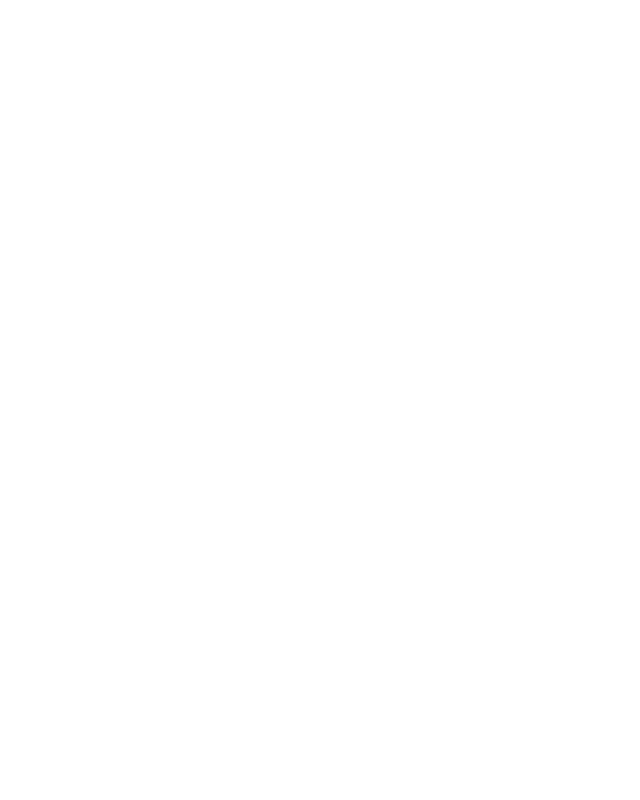
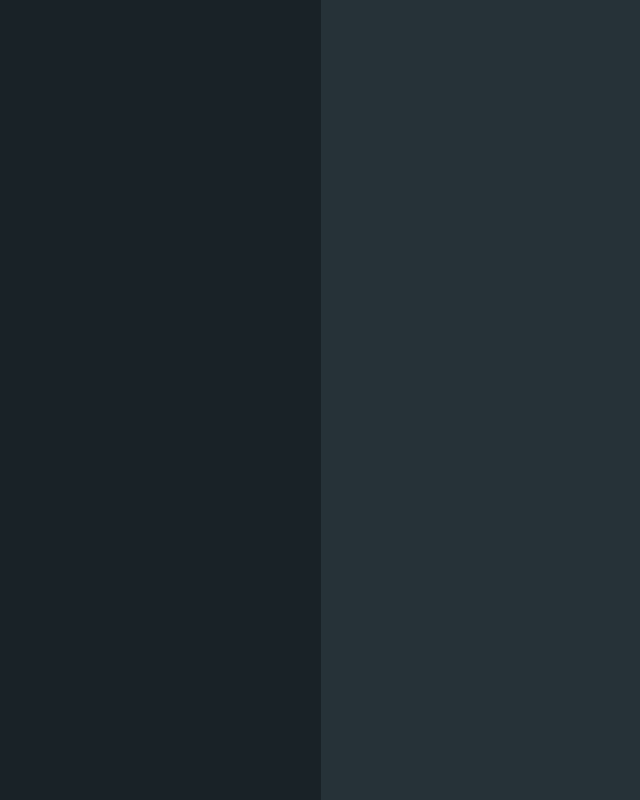
Before and after one commit to minhwood/portfolio, a Vue app: page /home in a window 1280 px wide. Shown: the whole page, without its empty margins (319-959 px from the left). Built offline with nearby package versions, Linux system fonts and the light colour scheme.

Commit message:
AddBackground

```diff
--- a/src/App.vue
+++ b/src/App.vue
@@ -13,12 +13,14 @@
 </script>
 
 <style>
+body {
+  margin: 0px !important;
+}
+
 #app {
   font-family: Avenir, Helvetica, Arial, sans-serif;
   -webkit-font-smoothing: antialiased;
   -moz-osx-font-smoothing: grayscale;
-  text-align: center;
   color: #2c3e50;
-  margin-top: 60px;
 }
 </style>
--- a/src/pages/Home.vue
+++ b/src/pages/Home.vue
@@ -1,5 +1,7 @@
 <template>
     <div>
+        <div class="dark-background background"></div>
+        <div class="light-background background"></div>
     </div>
 </template>
 
@@ -10,3 +12,27 @@
     }
 }
 </script>
+<style scoped>
+.background {
+  min-height: 100vh;
+  width: 50%;
+  height: 100%;
+  z-index: -1000;
+}
+
+.dark-background {
+  position: fixed;
+  left:0;
+  top: 0;
+  background-color: rgb(25, 34, 39);
+  display: inline-block;
+}
+
+.light-background {
+  position: fixed;
+  right: 0;
+  top: 0;
+  background-color: rgb(38, 50, 56);
+  display: inline-block;
+}
+</style>
```
Also changed, not shown: 1 other file (tests, documents, lock files or other folders).
